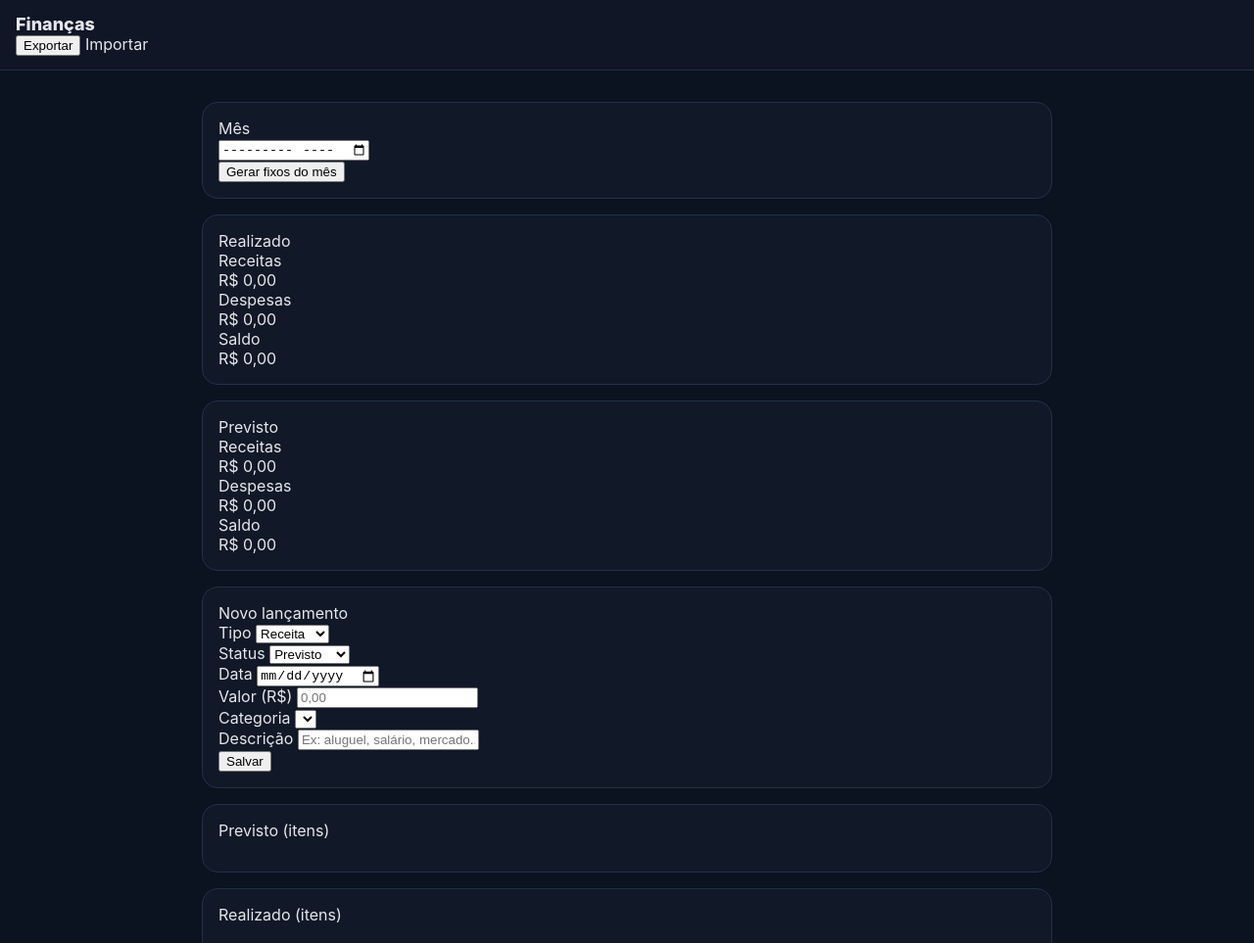
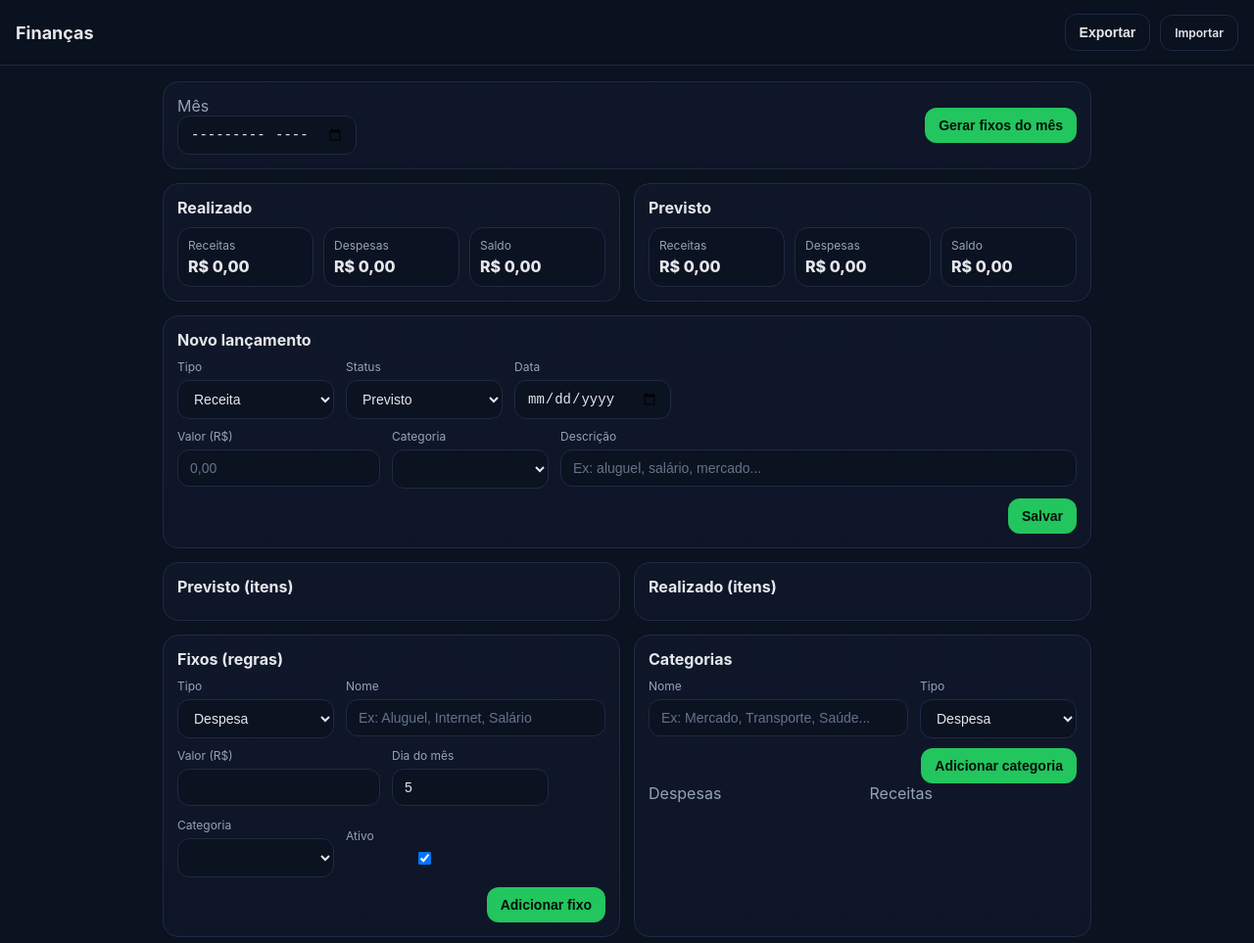
Before and after one commit to thiagocaceresdasilva-dotcom/Financas-pwa, a plain HTML site: page index.html in a window 1280 px wide. Shown: the top 963 px of the page at 98% size. Drawn offline with Linux system fonts and the light colour scheme.

Commit message:
Update styles.css

```diff
--- a/styles.css
+++ b/styles.css
@@ -1,55 +1,108 @@
 :root{
   --bg:#0b1220;
-  --card:#111827;
+  --card:#0f172a;
+  --muted:#94a3b8;
   --text:#e5e7eb;
-  --muted:#9ca3af;
-  --line:#243047;
-  --primary:#60a5fa;
+  --border:#1f2a44;
+  --accent:#22c55e;
+  --danger:#ef4444;
 }
 
 *{box-sizing:border-box}
+html,body{margin:0;padding:0;font-family:-apple-system,BlinkMacSystemFont,Segoe UI,Roboto,Helvetica,Arial;color:var(--text);background:var(--bg)}
+a{color:inherit}
 
-html,body{
-  margin:0;
-  padding:0;
-  background:var(--bg);
+.topbar{
+  position:sticky; top:0;
+  background:rgba(11,18,32,.92);
+  backdrop-filter: blur(10px);
+  border-bottom:1px solid var(--border);
+  padding:14px 16px;
+  display:flex; align-items:center; justify-content:space-between;
+  z-index:10;
+}
+.topbar__title{font-size:18px;font-weight:700}
+.topbar__actions{display:flex; gap:10px; align-items:center}
+
+.container{max-width:980px;margin:0 auto;padding:16px}
+
+.card{
+  background:linear-gradient(180deg, rgba(15,23,42,.9), rgba(15,23,42,.7));
+  border:1px solid var(--border);
+  border-radius:16px;
+  padding:14px;
+  margin-bottom:14px;
+}
+.card__title{font-weight:700;margin-bottom:10px}
+
+.grid{display:grid; gap:14px; grid-template-columns:1fr}
+@media(min-width:900px){ .grid{grid-template-columns:1fr 1fr} }
+
+.subgrid{display:grid; gap:14px; grid-template-columns:1fr 1fr}
+
+.row{display:flex; gap:12px; flex-wrap:wrap}
+.row--between{justify-content:space-between}
+.row--end{justify-content:flex-end}
+.row--center{align-items:center}
+
+.form{display:flex; flex-direction:column; gap:10px}
+.field{display:flex; flex-direction:column; gap:6px; min-width:160px}
+.field--grow{flex:1}
+.field--center{justify-content:center}
+
+label{font-size:12px;color:var(--muted)}
+input,select,button{
+  border-radius:12px;
+  border:1px solid var(--border);
+  background:#0b1220;
   color:var(--text);
-  font-family:-apple-system,BlinkMacSystemFont,"Segoe UI",Roboto,Inter,system-ui,sans-serif;
+  padding:10px 12px;
+  font-size:14px;
+}
+input::placeholder{color:#64748b}
+.btn{
+  background:var(--accent);
+  color:#04110a;
+  border:none;
+  padding:10px 14px;
+  border-radius:12px;
+  font-weight:700;
+}
+.btn--ghost{
+  background:transparent;
+  color:var(--text);
+  border:1px solid var(--border);
+  font-weight:600;
 }
 
-.topbar{
-  position:sticky;
-  top:0;
-  z-index:10;
-  padding:14px 16px;
-  background:rgba(17,24,39,.95);
-  border-bottom:1px solid var(--line);
+.kpis{display:grid; grid-template-columns:repeat(3,1fr); gap:10px}
+.kpi{padding:10px;border:1px solid var(--border);border-radius:14px;background:rgba(11,18,32,.8)}
+.kpi__label{color:var(--muted);font-size:12px}
+.kpi__value{font-size:16px;font-weight:800;margin-top:4px}
+
+.list{list-style:none; padding:0; margin:0; display:flex; flex-direction:column; gap:8px}
+.item{
+  display:flex; justify-content:space-between; align-items:flex-start; gap:10px;
+  border:1px solid var(--border);
+  border-radius:14px;
+  padding:10px;
+  background:rgba(11,18,32,.7);
+}
+.item__left{display:flex; flex-direction:column; gap:4px}
+.item__title{font-weight:700}
+.item__meta{color:var(--muted); font-size:12px}
+.item__value{font-weight:800}
+.item__value--income{color:#34d399}
+.item__value--expense{color:#fb7185}
+
+.btnDanger{
+  background:transparent;
+  border:1px solid rgba(239,68,68,.35);
+  color:#fecaca;
+  padding:8px 10px;
+  border-radius:12px;
+  font-weight:700;
 }
 
-.topbar__title{
-  font-weight:800;
-  font-size:18px;
-}
-
-.container{
-  max-width:900px;
-  margin:0 auto;
-  padding:16px;
-}
-
-.card{
-  background:var(--card);
-  border:1px solid var(--line);
-  border-radius:16px;
-  padding:16px;
-  margin-top:16px;
-}
-
-h2{
-  margin-top:0;
-}
-
-p{
-  color:var(--muted);
-  line-height:1.4;
-}
+.muted{color:var(--muted)}
+.footer{padding:8px 2px}
```
